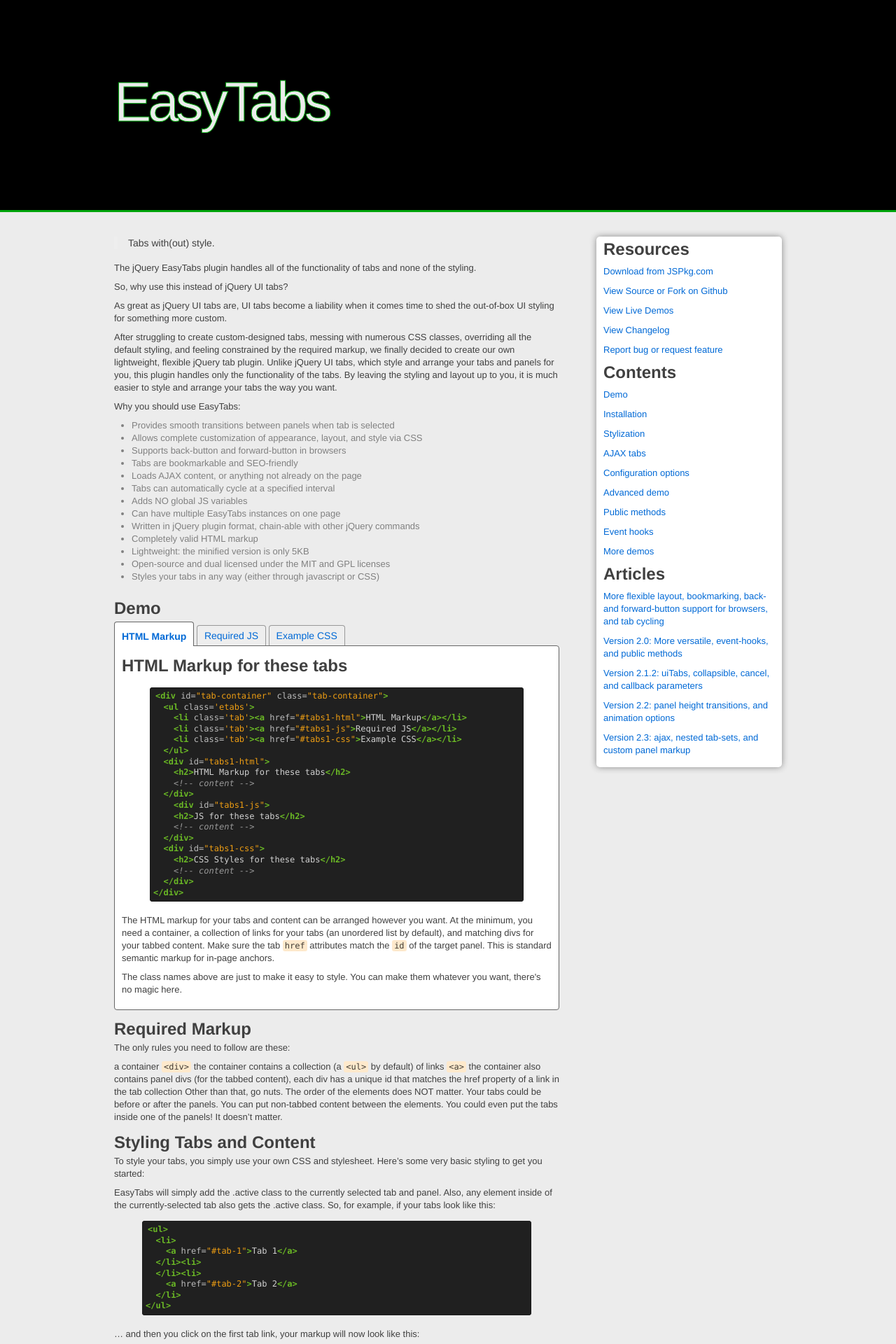
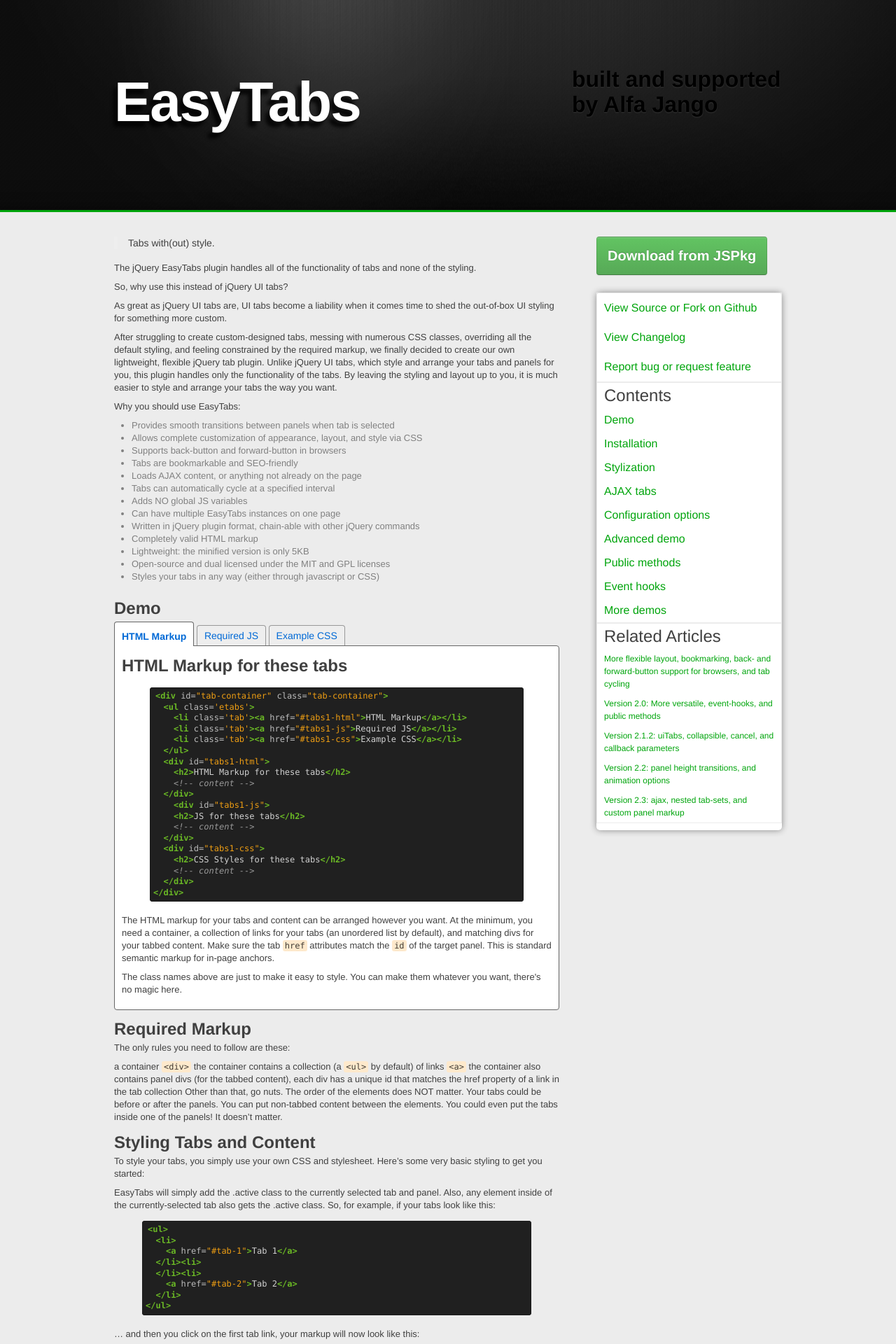
Before and after one commit to alfajango/alfajango.github.com, a Jekyll site: the page built from _posts/2012-01-09-easytabs.md, in a window 1280 px wide. Shown: the top 1920 px of the page at 70% size. Built offline with Jekyll 4.4.1, drawn with Linux system fonts in a browser that asks for light colours; nearby versions of some CDN libraries; library files that are not in the unit come from our copies; Markdown is read by kramdown in place of the engine named in the settings.

Commit message:
Updated project page layout

```diff
--- a/_layouts/project.html
+++ b/_layouts/project.html
@@ -36,13 +36,15 @@
   <body>
     <div id='headbar'>
       <div class='contained'>
+        <h3>built and supported by Alfa Jango</h3>
         <h1><a href="#">{{ page.heading }}</a></h1>
       </div>
     </div>
     <div id='content' class='contained'>
       <div id='sidebar'>
+        <a class='btn success' id='download-button' href='{{ page.download.href }}'>{{page.download.title}}</a>
+        <div class='bar'>
           <ul id='resources'>
-          <h2>Resources</h2>
             {% for link in page.links %}
             <li><a href="{{ link.href }}">{{ link.title }}</a></li>
             {% endfor %}
@@ -56,11 +58,12 @@
           </ul>
 
           <ul id='articles'>
-          <h2>Articles</h2>
+            <h2>Related Articles</h2>
             {% for article in page.articles %}
             <li><a href="{{ article.href }}">{{ article.title }}</a></li>
             {% endfor %}
           </ul>
+        </div>
       </div>
 
       <div id='post'>
--- a/_posts/2012-01-09-easytabs.md
+++ b/_posts/2012-01-09-easytabs.md
@@ -6,13 +6,12 @@
   - tabs.css
 javascripts:
   - jquery.easytabs.min.js
+download:
+  title: Download from JSPkg
+  href: http://jspkg.com/packages/easytabs
 links:
-  - title: Download from JSPkg.com
-    href: http://jspkg.com/packages/easytabs
   - title: View Source or Fork on Github
     href: https://github.com/JangoSteve/jQuery-EasyTabs
-  - title: View Live Demos
-    href: http://jspkg.com/packages/easytabs/demos
   - title: View Changelog
     href: https://github.com/JangoSteve/jQuery-EasyTabs/wiki/CHANGELOG
   - title: Report bug or request feature
@@ -225,7 +224,7 @@
 
 ### Available Options
 
-<table>
+<table class='bordered-table'>
  <thead>
   <th>Option</th>
   <th>Description</th>
@@ -414,7 +413,7 @@
 
 jQuery EasyTabs fires off three events to which you can bind your own functionality.
 
-<table>
+<table class='bordered-table'>
  <thead>
   <th>Option</th>
   <th>Description</th>
--- a/css/application.css
+++ b/css/application.css
@@ -1,8 +1,4 @@
-/*
-table { font-size: 12px; border-spacing: 0px; }
-th { text-align: left; background: #71af5a; border: solid 1px #71af5a; padding: 5px; }
-td { padding: 5px 10px; vertical-align: top; border-bottom: solid 1px #d7d7d7; }
-*/
+th { background: #71af5a; color: #fff; }
 br.clear { width: 100%; height: 0; clear: both; }
 
 pre,
@@ -60,7 +56,7 @@
 #headbar {
   width: 100%;
   height: 300px;
-  background: #000;
+  background: url('/images/header_bg.png') no-repeat #000;
   border-bottom: solid 3px #00a50c;
 }
 
@@ -71,10 +67,20 @@
   display: block;
   text-decoration: none;
   font: 80px Helvetica, Arial, Sans-Serif;
-  letter-spacing: -5px;
-  color: #ececec;
-  text-shadow: 0px 3px 8px rgba(0, 0, 0, 0.2);
-  -webkit-text-stroke: 1px #00a50c;
+  font-weight: bold;
+  letter-spacing: -2px;
+  color: #fff;
+  text-shadow: 0 0px 1px #000, -6px 8px 5px rgba(0, 0, 0, 0.8);
+
+}
+#headbar h3 {
+  display: block;
+  float: right;
+  color: #000;
+  text-shadow: 0px 1px 2px #333;
+  font-size: 32px;
+  padding: 95px 5% 0 0;
+  width: 300px;
 }
 
 #content {
@@ -85,25 +91,48 @@
   float: right;
   width: 25%;
   margin-right: 5%;
+}
+#download-button {
+  font-size: 20px;
+  font-weight: bold;
+  padding: 15px;
+  margin-bottom: 25px;
+}
+#sidebar .bar {
   background: #fff;
   padding-bottom: 10px;
   -webkit-border-radius: 5px;
+  -moz-border-radius: 5px;
   -webkit-box-shadow: 0 0 10px #888;
+  -moz-box-shadow: 0 0 10px #888;
+  box-shadow: 0 0 10px #888;
 }
 
 #sidebar ul {
   list-style: none;
   margin: 0;
   padding: 0;
+  border: solid 1px #ececec;
 }
 #sidebar ul li a {
   display: block;
   padding: 5px 10px;
+  color: #00a50c;
+  font-size: 16px;
+  line-height: 2em;
+}
+ul#nav li a {
+  line-height: 1.5em;
+}
+ul#articles li a {
+  font-size: 12px;
+  line-height: 1.5em;
 }
 #sidebar ul li a:hover {
   background: #dcdcdc;
 }
 #sidebar h2 {
+  font-weight: normal;
   padding: 0 10px;
 }
 
```
Also changed, not shown: images/header_bg.png (added), 1 other file. Lines whose indentation alone changed are shown as unchanged.
